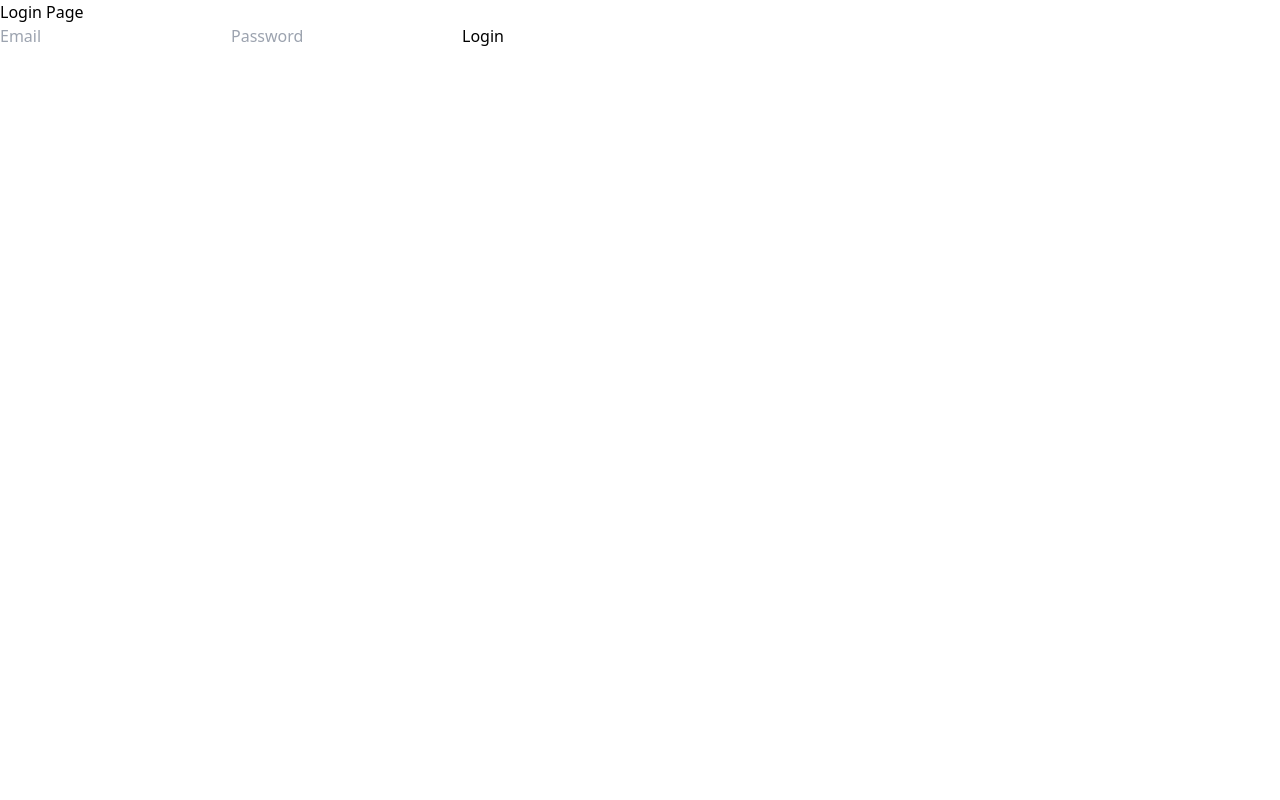
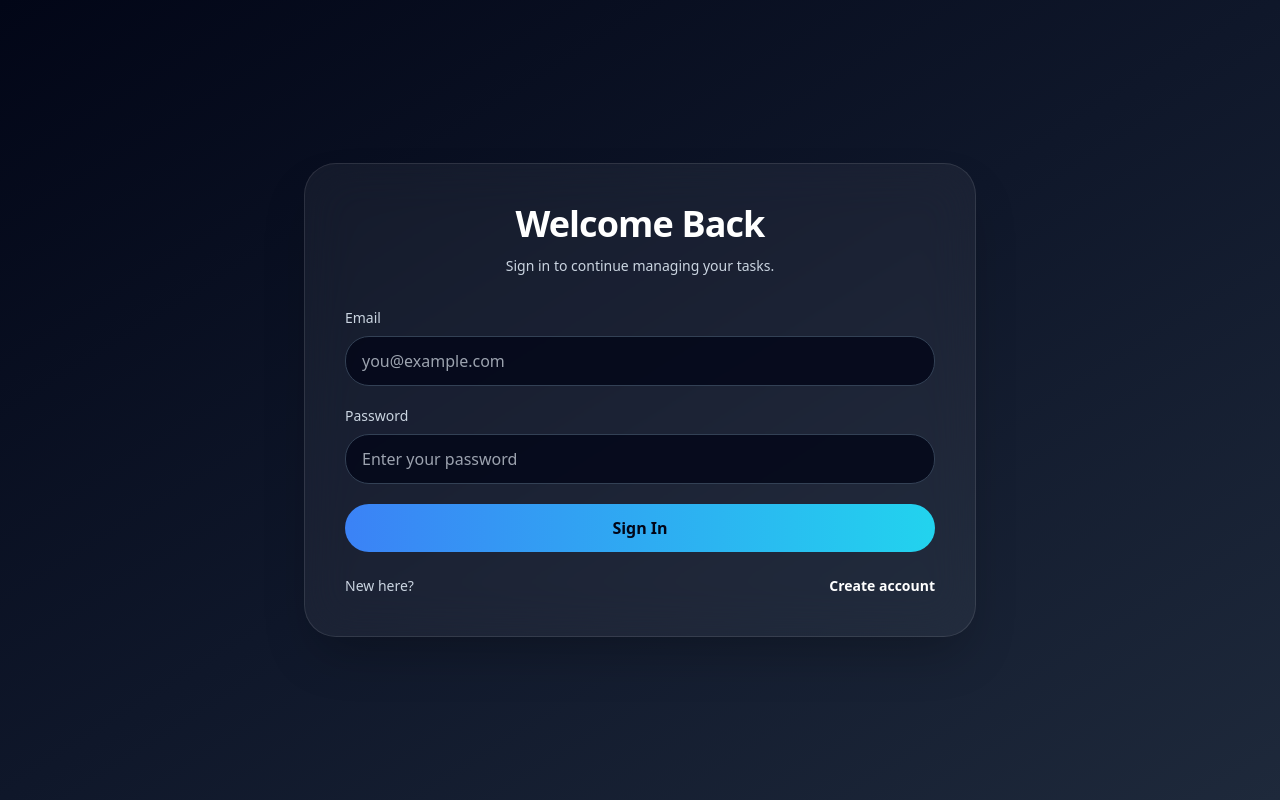
Before and after one commit to NafreesMIM/smart-task-manager, a React (Create React App) app: page / in a window 1280 px wide. Built offline with nearby package versions, Linux system fonts and the light colour scheme; no server answers.

Commit message:
css added

```diff
--- a/src/App.js
+++ b/src/App.js
@@ -8,6 +8,8 @@ import Login from "./pages/Login";
 import Register from "./pages/Register";
 import Dashboard from "./pages/Dashboard";
 import Analytics from "./pages/Analytics";
+import Tasks from "./pages/Tasks";
+import Settings from "./pages/Settings";
 
 function App() {
 
@@ -17,30 +19,14 @@ function App() {
 
       <Routes>
 
-        <Route
-          path="/"
-          element={<Login />}
-        />
-
-        <Route
-          path="/login"
-          element={<Login />}
-        />
-
-        <Route
-          path="/register"
-          element={<Register />}
-        />
-
-        <Route
-          path="/dashboard"
-          element={<Dashboard />}
-        />
-
-        <Route
-          path="/analytics"
-          element={<Analytics />}
-        />
+        <Route path="/" element={<Login />} />
+        <Route path="/login" element={<Login />} />
+        <Route path="/register" element={<Register />} />
+        <Route path="/dashboard" element={<Dashboard />} />
+        <Route path="/analytics" element={<Analytics />} />
+        <Route path="/tasks" element={<Tasks />} />
+        <Route path="/settings" element={<Settings />} />
+        <Route path="*" element={<Login />} />
 
       </Routes>
 
--- a/src/pages/Login.js
+++ b/src/pages/Login.js
@@ -47,29 +47,62 @@ function Login() {
   };
 
   return (
-    <div>
-      <h1>Login Page</h1>
-      <form onSubmit={handleSubmit}>
+    <div className="min-h-screen bg-gradient-to-br from-slate-950 via-slate-900 to-slate-800 text-slate-100">
+      <div className="mx-auto flex min-h-screen max-w-5xl items-center justify-center px-6 py-12">
+        <div className="w-full rounded-[32px] border border-white/10 bg-white/5 p-10 shadow-2xl backdrop-blur-xl md:max-w-2xl">
+          <div className="mb-8 text-center">
+            <h1 className="text-4xl font-semibold tracking-tight text-white">Welcome Back</h1>
+            <p className="mt-3 text-sm text-slate-300">Sign in to continue managing your tasks.</p>
+          </div>
+
+          <form onSubmit={handleSubmit} className="space-y-5">
+            <div className="space-y-2">
+              <label className="block text-sm font-medium text-slate-300">Email</label>
               <input
                 type="email"
                 name="email"
-          placeholder="Email"
                 value={formData.email}
                 onChange={handleChange}
+                placeholder="you@example.com"
                 required
+                className="w-full rounded-3xl border border-slate-700 bg-slate-950/80 px-4 py-3 text-white outline-none transition focus:border-blue-500 focus:ring-2 focus:ring-blue-500/30"
               />
+            </div>
+
+            <div className="space-y-2">
+              <label className="block text-sm font-medium text-slate-300">Password</label>
               <input
                 type="password"
                 name="password"
-          placeholder="Password"
                 value={formData.password}
                 onChange={handleChange}
+                placeholder="Enter your password"
                 required
+                className="w-full rounded-3xl border border-slate-700 bg-slate-950/80 px-4 py-3 text-white outline-none transition focus:border-blue-500 focus:ring-2 focus:ring-blue-500/30"
               />
-        <button type="submit" disabled={loading}>
-          {loading ? "Logging in..." : "Login"}
+            </div>
+
+            <button
+              type="submit"
+              disabled={loading}
+              className="w-full rounded-3xl bg-gradient-to-r from-blue-500 to-cyan-400 px-5 py-3 text-base font-semibold text-slate-950 transition hover:opacity-95 disabled:cursor-not-allowed disabled:opacity-60"
+            >
+              {loading ? "Signing in..." : "Sign In"}
             </button>
           </form>
+
+          <div className="mt-6 flex items-center justify-between text-sm text-slate-300">
+            <p>New here?</p>
+            <button
+              type="button"
+              onClick={() => navigate("/register")}
+              className="font-semibold text-white hover:text-cyan-300"
+            >
+              Create account
+            </button>
+          </div>
+        </div>
+      </div>
       <ToastContainer />
     </div>
   );
--- a/src/pages/Register.js
+++ b/src/pages/Register.js
@@ -49,37 +49,75 @@ function Register() {
   };
 
   return (
-    <div>
-      <h1>Register Page</h1>
-      <form onSubmit={handleSubmit}>
+    <div className="min-h-screen bg-gradient-to-br from-slate-950 via-slate-900 to-slate-800 text-slate-100">
+      <div className="mx-auto flex min-h-screen max-w-5xl items-center justify-center px-6 py-12">
+        <div className="w-full rounded-[32px] border border-white/10 bg-white/5 p-10 shadow-2xl backdrop-blur-xl md:max-w-2xl">
+          <div className="mb-8 text-center">
+            <h1 className="text-4xl font-semibold tracking-tight text-white">Create Your Account</h1>
+            <p className="mt-3 text-sm text-slate-300">Register to start organizing your tasks and boosting productivity.</p>
+          </div>
+
+          <form onSubmit={handleSubmit} className="space-y-5">
+            <div className="space-y-2">
+              <label className="block text-sm font-medium text-slate-300">Full Name</label>
               <input
                 type="text"
                 name="name"
-          placeholder="Name"
                 value={formData.name}
                 onChange={handleChange}
+                placeholder="Your full name"
                 required
+                className="w-full rounded-3xl border border-slate-700 bg-slate-950/80 px-4 py-3 text-white outline-none transition focus:border-blue-500 focus:ring-2 focus:ring-blue-500/30"
               />
+            </div>
+
+            <div className="space-y-2">
+              <label className="block text-sm font-medium text-slate-300">Email</label>
               <input
                 type="email"
                 name="email"
-          placeholder="Email"
                 value={formData.email}
                 onChange={handleChange}
+                placeholder="you@example.com"
                 required
+                className="w-full rounded-3xl border border-slate-700 bg-slate-950/80 px-4 py-3 text-white outline-none transition focus:border-blue-500 focus:ring-2 focus:ring-blue-500/30"
               />
+            </div>
+
+            <div className="space-y-2">
+              <label className="block text-sm font-medium text-slate-300">Password</label>
               <input
                 type="password"
                 name="password"
-          placeholder="Password (min 6 characters)"
                 value={formData.password}
                 onChange={handleChange}
+                placeholder="Create a password"
                 required
+                className="w-full rounded-3xl border border-slate-700 bg-slate-950/80 px-4 py-3 text-white outline-none transition focus:border-blue-500 focus:ring-2 focus:ring-blue-500/30"
               />
-        <button type="submit" disabled={loading}>
-          {loading ? "Registering..." : "Register"}
+            </div>
+
+            <button
+              type="submit"
+              disabled={loading}
+              className="w-full rounded-3xl bg-gradient-to-r from-cyan-400 to-blue-500 px-5 py-3 text-base font-semibold text-slate-950 transition hover:opacity-95 disabled:cursor-not-allowed disabled:opacity-60"
+            >
+              {loading ? "Creating account..." : "Create account"}
             </button>
           </form>
+
+          <div className="mt-6 flex items-center justify-between text-sm text-slate-300">
+            <p>Already have an account?</p>
+            <button
+              type="button"
+              onClick={() => navigate("/login")}
+              className="font-semibold text-white hover:text-cyan-300"
+            >
+              Sign in
+            </button>
+          </div>
+        </div>
+      </div>
       <ToastContainer />
     </div>
   );
--- /dev/null
+++ b/src/pages/Settings.js
@@ -0,0 +1,35 @@
+import { useNavigate } from "react-router-dom";
+
+function Settings() {
+  const navigate = useNavigate();
+
+  return (
+    <div className="min-h-screen bg-slate-100 p-6">
+      <div className="max-w-4xl mx-auto">
+        <button
+          onClick={() => navigate("/dashboard")}
+          className="mb-6 inline-flex items-center rounded-xl bg-blue-600 px-4 py-2 text-white transition hover:bg-blue-700"
+        >
+          Back to Dashboard
+        </button>
+
+        <div className="rounded-[30px] bg-white p-8 shadow-xl">
+          <h1 className="text-3xl font-semibold text-slate-900 mb-4">Settings</h1>
+          <p className="text-slate-600 leading-relaxed">
+            This is a settings placeholder page. Add profile settings, security options, and preferences here.
+          </p>
+          <div className="mt-6 rounded-3xl border border-dashed border-slate-300 bg-slate-50 p-6">
+            <p className="text-slate-700">Suggested settings modules:</p>
+            <ul className="mt-4 list-disc space-y-2 pl-5 text-slate-600">
+              <li>Account details</li>
+              <li>Notification preferences</li>
+              <li>Theme and display options</li>
+            </ul>
+          </div>
+        </div>
+      </div>
+    </div>
+  );
+}
+
+export default Settings;
--- /dev/null
+++ b/src/pages/Tasks.js
@@ -0,0 +1,36 @@
+import { useNavigate } from "react-router-dom";
+
+function Tasks() {
+  const navigate = useNavigate();
+
+  return (
+    <div className="min-h-screen bg-slate-100 p-6">
+      <div className="max-w-4xl mx-auto">
+        <button
+          onClick={() => navigate("/dashboard")}
+          className="mb-6 inline-flex items-center rounded-xl bg-blue-600 px-4 py-2 text-white transition hover:bg-blue-700"
+        >
+          Back to Dashboard
+        </button>
+
+        <div className="rounded-[30px] bg-white p-8 shadow-xl">
+          <h1 className="text-3xl font-semibold text-slate-900 mb-4">Tasks</h1>
+          <p className="text-slate-600 leading-relaxed">
+            This page is a placeholder for your tasks management view.
+            You can extend it later with a list, filters, and task controls.
+          </p>
+          <div className="mt-6 rounded-3xl border border-dashed border-slate-300 bg-slate-50 p-6">
+            <p className="text-slate-700">Future features:</p>
+            <ul className="mt-4 list-disc space-y-2 pl-5 text-slate-600">
+              <li>Task categorization</li>
+              <li>Drag-and-drop ordering</li>
+              <li>Priority and due date filtering</li>
+            </ul>
+          </div>
+        </div>
+      </div>
+    </div>
+  );
+}
+
+export default Tasks;
```
Also changed, not shown: 1 other file (tests, documents, lock files or other folders). Lines whose indentation alone changed are shown as unchanged.
